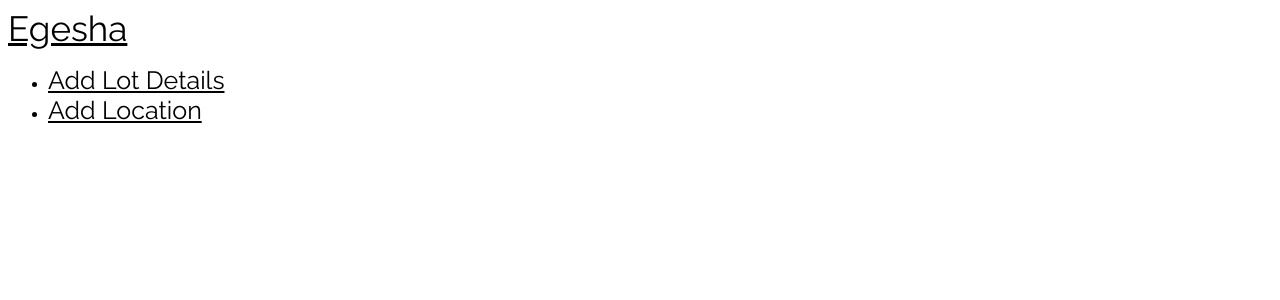
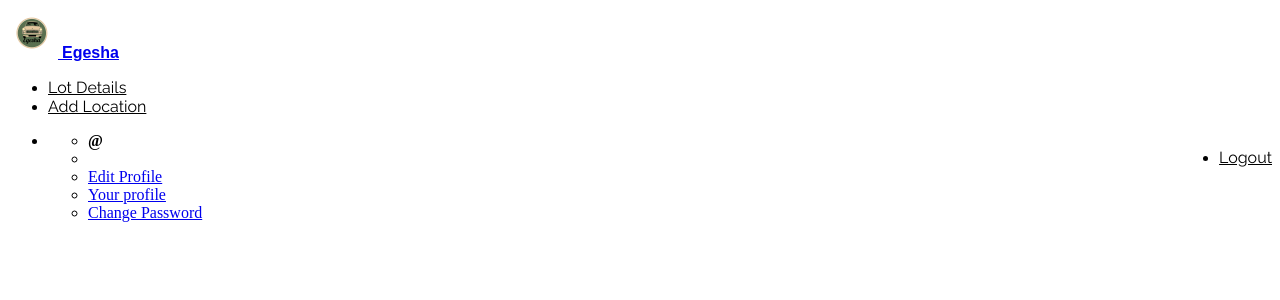
Before and after one commit to sami-mai/Egesha, a Django app: template lotOwner/templates/navbar1.html in a window 1280 px wide. Shown: the top 300 px of the page. Run offline with Django 3.2, Linux system fonts and the light colour scheme; the template is opened without the code that fills it, so the values that code supplies are empty; some libraries are stand-ins or nearby versions.

Commit message:
update navbar UI/UX

```diff
--- a/lotOwner/templates/navbar1.html
+++ b/lotOwner/templates/navbar1.html
@@ -1,3 +1,6 @@
+{% load bootstrap3 %}
+<!--  -->
+{% load static%}
 <!DOCTYPE html>
 <html lang="en">
 
@@ -14,18 +17,42 @@
   <nav class="navbar navbar-default">
     <div class="container-fluid">
       <div class="navbar-header">
-        <a class="navbar-brand" href="#" style="font-family: 'Raleway', sans-serif; font-size:35px;color:black;">Egesha</a>
+        <a class="navbar-brand" href="/" style="padding-top:0px;">
+          <img class="img-responsive img-fluid" src="{% static '/images/logo.png' %}" width="50px" height="50px"alt="icon"><span></span>
+        </a>
+        <a class="navbar-brand" href="/" style="font-family: 'Montserrat', sans-serif;"><strong>Egesha</strong></a>
       </div>
       <div class="collapse navbar-collapse" id="bs-example-navbar-collapse-1">
         <ul class="nav navbar-nav">
-          <li class="active"><a href="#" style="font-family: 'Raleway', sans-serif;font-size:25px;color:black;">Add Lot Details<span class="sr-only">(current)</span></a></li>
-          <li class=""><a href="#" style="font-family: 'Raleway', sans-serif;font-size:25px;color:black;"> <span class="sr-only"></span>Add Location</a></li>
-
+          <li class=""><a href="#" style="font-family: 'Raleway', sans-serif; color:black;"> Lot Details<span class="sr-only">(current)</span></a></li>
+          <li class=""><a href="#" style="font-family: 'Raleway', sans-serif; color:black;"> <span class="sr-only"></span>Add Location</a></li>
+        </ul>
+        <ul class="nav navbar-nav navbar-right pull-right">
+          <li>
+            <a href="/user/logout" style="font-family: 'Raleway', sans-serif; color:black;">Logout</a>
+          </li>
 
         </ul>
+        <ul class="nav navbar-nav navbar-right">
 
+          <li class="dropdown">
+            <a href="#" style="font-family: 'Raleway', sans-serif; color:black;" class="dropdown-toggle" data-toggle="dropdown" role="button" aria-haspopup="true" aria-expanded="false">{{user.username|title}}<span class="caret"></span></a>
+            <ul class="dropdown-menu">
 
+              <li class=text-center text-muted><strong>@ {{user.username}}</strong></li>
+              <li role="separator" class="divider"></li>
+              <li><a href="#">Edit Profile</a></li>
+              <li>
+                <a href="#">Your profile</a>
+              </li>
+              <li>
+                <a href="#">Change Password</a>
+              </li>
+              <!-- <li role="separator" class="divider"></li> -->
 
+            </ul>
+          </li>
+        </ul>
 
       </div>
     </div>
--- a/templates/base.html
+++ b/templates/base.html
@@ -20,6 +20,7 @@
   <link href="https://maxcdn.bootstrapcdn.com/font-awesome/4.7.0/css/font-awesome.min.css" rel="stylesheet" integrity="sha384-wvfXpqpZZVQGK6TAh5PVlGOfQNHSoD2xbE+QkPxCAFlNEevoEH3Sl0sibVcOQVnN" crossorigin="anonymous">
   <link href="https://fonts.googleapis.com/css?family=Montserrat" rel="stylesheet">
   <link href="https://fonts.googleapis.com/css?family=Cookie" rel="stylesheet">
+  <link href="https://fonts.googleapis.com/css?family=Raleway" rel="stylesheet">
   <link rel="stylesheet" href="{% static 'css/styles.css' %}">
   <!--  -->
   {% endblock %}
--- a/templates/landing.html
+++ b/templates/landing.html
@@ -55,7 +55,7 @@
 <div class="container">
   <a class="anchor" name="driver"></a>
   <div class="row">
-    <img style="float:left; width:500px; height:400px;" src="{%static '/images/cash.jpg'%}" alt="earn with egesha">
+    <img style="float:left; width:500px; height:400px;" src="{%static '/images/streetparking.jpg'%}" alt="earn with egesha">
     <div class="well" style="background-color: #D5DFD5; opacity:0.8; width:670px; height:400px; margin-left:500px; ">
       <h1 class="text-center">testing </h1>
       <p>
@@ -95,7 +95,7 @@
 <div class="container">
   <a class="anchor" name="lotManager"></a>
   <div class="row">
-    <img style="float:left; width:500px; height:400px;" src="{%static '/images/streetparking.jpg'%}" alt="earn with egesha">
+    <img style="float:left; width:500px; height:400px;" src="{%static '/images/cash.jpg'%}" alt="earn with egesha">
     <div class="well" style="background-color: #D5DFD5; opacity:0.8; width:670px; height:400px; margin-left:500px; ">
       <h1 class="text-center">testing </h1>
       <p>
```
Also changed, not shown: templates/navbar.html (+3 -13 lines).
